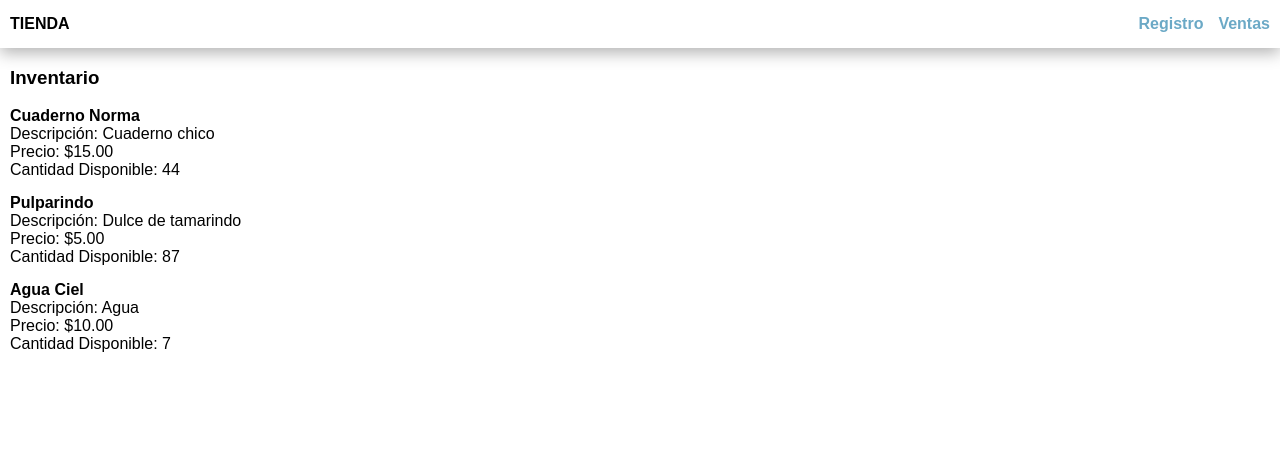
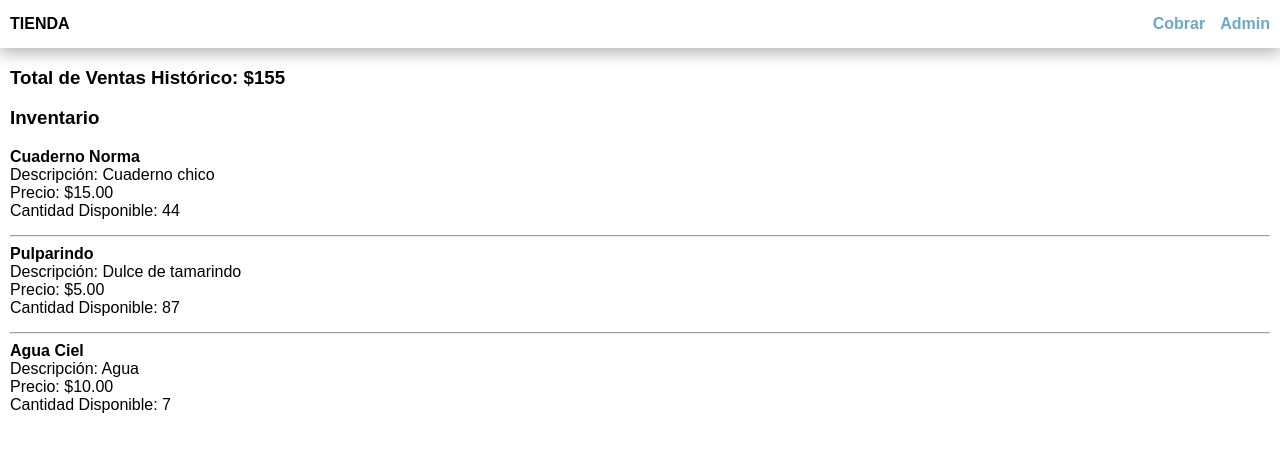
Before and after one commit to sergionvte/tienda, a Django app: page / in a window 1280 px wide. Shown: the top 452 px of the page. Run offline with Django 4.2, Linux system fonts and the light colour scheme; data comes from the database, SQL or seed files in the repository; both versions use the stored data as it was after the commit.

Commit message:
arreglado el sistema de pago, los tickets se pueden descargar y mejorados los estilos visuales y modelos

```diff
--- a/tienda/productos/admin.py
+++ b/tienda/productos/admin.py
@@ -1,6 +1,8 @@
 from django.contrib import admin
-from .models import Producto, CarritoCompra
+from django.db.models import Sum
+from .models import Producto, CarritoCompra, Venta
 
 # Register your models here.
 admin.site.register(Producto)
 admin.site.register(CarritoCompra)
+admin.site.register(Venta)
--- a/tienda/productos/models.py
+++ b/tienda/productos/models.py
@@ -1,5 +1,7 @@
 from django.db import models
 from django.core.exceptions import ValidationError
+from django.conf import settings
+import os
 
 # Create your models here.
 class Producto(models.Model):
@@ -22,10 +24,21 @@ class Producto(models.Model):
         return self.nombre
 
 
-
 class CarritoCompra(models.Model):
     producto = models.ForeignKey(Producto, on_delete=models.CASCADE)
     cantidad = models.IntegerField(default=1)
 
     def __str__(self):
         return f"{self.cantidad} x {self.producto.nombre}"
+
+
+def get_upload_path(instance, filename):
+    return os.path.join('tickets', 'venta_{instance.fecha.strftime("%d-%m-%Y")}.txt')
+
+
+class Venta(models.Model):
+    fecha_hora = models.DateTimeField(auto_now_add=True)
+    total = models.DecimalField(max_digits=10, decimal_places=2)
+
+    def __str__(self):
+        return f"Venta {self.id} - {self.fecha_hora}"
--- a/tienda/productos/views.py
+++ b/tienda/productos/views.py
@@ -1,15 +1,20 @@
 from django.shortcuts import render, redirect
-from .models import Producto, CarritoCompra
+from .models import Producto, CarritoCompra, Venta
 from django.contrib import messages
-from django.http import JsonResponse
-from django.forms.models import model_to_dict
-from collections import Counter
+from django.http import HttpResponse, FileResponse
+from django.db.models import Sum
+from django.utils import timezone
 
 # Create your views here.
 def index(request):
     productos = Producto.objects.all()
+
+    # Calcular el total de ventas históricas
+    total_ventas_historico = Venta.objects.aggregate(total=Sum('total'))['total'] or 0
+
     context = {
         'productos': productos,
+        'total_ventas_historico': total_ventas_historico,
     }
     return render(
         request,
@@ -20,6 +25,7 @@ def index(request):
 
 def registro(request):
     return render(request, 'registro.html')
+
 
 def ventas(request):
     if request.method == 'POST':
@@ -57,6 +63,10 @@ def pago(request):
     if request.method == 'POST':
         carrito = CarritoCompra.objects.all()
 
+        # Calcular el total de la venta actual
+        total_venta = sum(item.producto.precio * item.cantidad for item in carrito)
+
+        # Procesar el pago y actualizar el stock
         for item in carrito:
             if item.producto.cantidad_disponible >= item.cantidad:
                 item.producto.cantidad_disponible -= item.cantidad
@@ -65,9 +75,31 @@ def pago(request):
             else:
                 messages.error(request, f"No hay suficiente stock para {item.producto.nombre}.")
 
+        # Crear una instancia de Venta y guardarla en la base de datos
+        nueva_venta = Venta.objects.create(total=total_venta)
+        nueva_venta.save()
+
         messages.success(request, "Pago procesado correctamente.")
 
+        # Generar el contenido del ticket
+        ticket_content = "Ticket de compra:\n\n"
+        for item in carrito:
+            ticket_content += f"Producto: {item.producto.nombre}\nCantidad: {item.cantidad}\nPrecio unitario: ${item.producto.precio}\n\n"
+        ticket_content += f"Total de la compra: ${total_venta}\n"
+
+        # Guardar el contenido del ticket en un archivo de texto
+        filename = "ticket_venta.txt"
+        with open(filename, 'w') as ticket_file:
+            ticket_file.write(ticket_content)
+
+        # Devolver el archivo de texto como una respuesta HTTP para que se descargue en el navegador
+        with open(filename, 'rb') as file:
+            response = HttpResponse(file.read(), content_type='text/plain')
+            response['Content-Disposition'] = f'attachment; filename="{filename}"'
+            return response
+
     return redirect('ventas')
+
 
 
 def eliminar_producto(request, codigo_barras):
--- a/tienda/templates/index.html
+++ b/tienda/templates/index.html
@@ -1,20 +1,19 @@
 {% extends 'base.html' %}
 
 {% block action %}
-<li><a href="{% url 'admin:index' %}">Registro</a></li>
-<li><a href="{% url 'ventas' %}">Ventas</a></li>
+<li><a href="{% url 'ventas' %}">Cobrar</a></li>
+<li><a href="{% url 'admin:index' %}">Admin</a></li>
 {% endblock %}
 
+{% block content %}
+<h3>Total de Ventas Histórico: ${{ total_ventas_historico }}</h3>
 
-{% block content %}
 <ul>
-{% if productos is not None %}
+{% if productos %}
 <h3>Inventario</h3>
 {% for producto in productos %}
     <li>
         <strong>{{ producto.nombre }}</strong>
-        {% comment %}<br>{% endcomment %}
-        {% comment %}Código de Barras: {{ producto.codigo_barras }}{% endcomment %}
         <br>
         Descripción: {{ producto.descripcion }}
         <br>
@@ -22,6 +21,9 @@
         <br>
         Cantidad Disponible: {{ producto.cantidad_disponible }}
     </li>
+    {% if not forloop.last %}
+    <hr>
+    {% endif %}
 {% endfor %}
 {% endif %}
 </ul>
--- a/tienda/templates/ventas.html
+++ b/tienda/templates/ventas.html
@@ -2,7 +2,7 @@
 
 {% block action %}
 <li><a href="{% url 'index' %}">Inicio</a></li>
-<li><a href="{% url 'admin:index' %}">Registro</a></li>
+<li><a href="{% url 'admin:index' %}">Admin</a></li>
 {% endblock %}
 {% block content %}
 
--- a/tienda/tienda/settings.py
+++ b/tienda/tienda/settings.py
@@ -9,7 +9,7 @@ https://docs.djangoproject.com/en/4.2/topics/settings/
 For the full list of settings and their values, see
 https://docs.djangoproject.com/en/4.2/ref/settings/
 """
-
+import os
 from pathlib import Path
 
 # Build paths inside the project like this: BASE_DIR / 'subdir'.
@@ -121,6 +121,9 @@ STATICFILES_DIRS = [
     BASE_DIR / 'static',
 ]
 
+# Media folder
+MEDIA_ROOT = os.path.join(BASE_DIR, 'media')
+MEDIA_URL = '/media/'
 # Default primary key field type
 # https://docs.djangoproject.com/en/4.2/ref/settings/#default-auto-field
 
--- a/tienda/tienda/urls.py
+++ b/tienda/tienda/urls.py
@@ -16,6 +16,8 @@ Including another URLconf
 """
 from django.contrib import admin
 from django.urls import path
+from django.conf import settings
+from django.conf.urls.static import static
 from productos.views import (
     index, registro, registro, ventas, pago, eliminar_producto
 )
@@ -27,8 +29,7 @@ urlpatterns = [
     path('ventas', ventas, name='ventas'),
     path('pago/', pago, name='pago'),
     path('eliminar/<str:codigo_barras>/', eliminar_producto, name='eliminar_producto'),
-
-]
+] + static(settings.MEDIA_URL, document_root = settings.MEDIA_ROOT)
 
 admin.site.index_title = 'Tienda'
 admin.site.site_title = 'Nombre de la tienda'
```
Also changed, not shown: tienda/ticket_venta.txt (added, +7 -0 lines), tienda/db.sqlite3, tienda/productos/migrations/0003_venta.py (added), tienda/productos/migrations/0004_venta_total_acumulado.py (added), tienda/productos/migrations/0005_remove_venta_fecha_venta_fecha_hora.py (added), tienda/productos/migrations/0006_remove_venta_total_acumulado.py (added), 3 other files.
